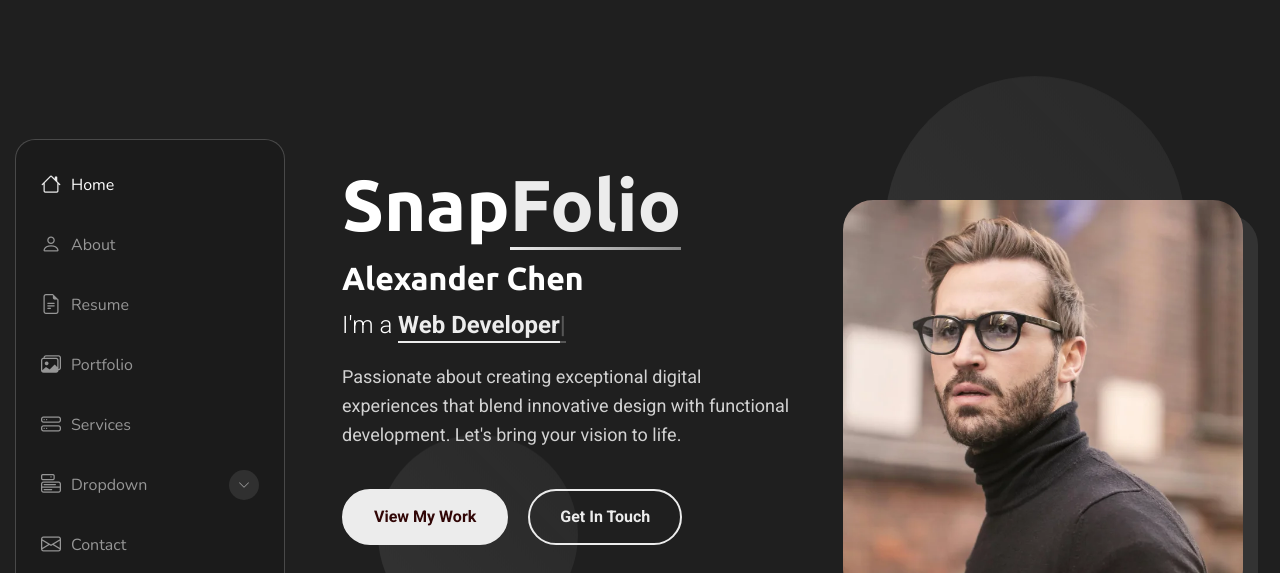
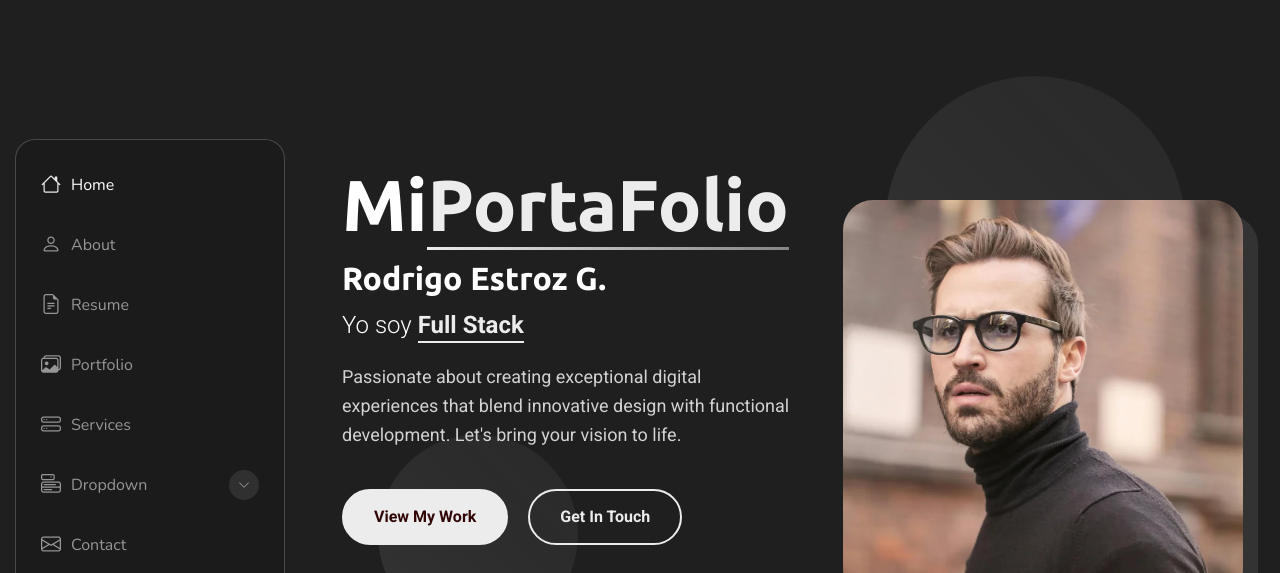
Before and after one commit to rodricuenta2/Portafolio, a plain HTML site: page index.html in a window 1280 px wide. Shown: the top 573 px of the page. Drawn offline with nearby package versions, Linux system fonts and the light colour scheme.

Commit message:
se cambia foto, se elimina dropdown, se cambian datos de  informacion contacto y otros

```diff
--- a/index.html
+++ b/index.html
@@ -99,9 +99,9 @@
 
             <div class="col-lg-6" data-aos="fade-right" data-aos-delay="100">
               <div class="hero-text">
-                <h1>Snap<span class="accent-text">Folio</span></h1>
-                <h2>Alexander Chen</h2>
-                <p class="lead">I'm a <span class="typed" data-typed-items="UI/UX Designer, Web Developer, Brand Strategist, Creative Director"></span></p>
+                <h1>Mi<span class="accent-text">PortaFolio</span></h1>
+                <h2>Rodrigo Estroz G.</h2>
+                <p class="lead">Yo soy  <span class="typed" data-typed-items="Ingeniero, Full Stack, Ejecutivo Soporte, Gestion y Control"></span></p>
                 <p class="description">Passionate about creating exceptional digital experiences that blend innovative design with functional development. Let's bring your vision to life.</p>
 
                 <div class="hero-actions">
```
